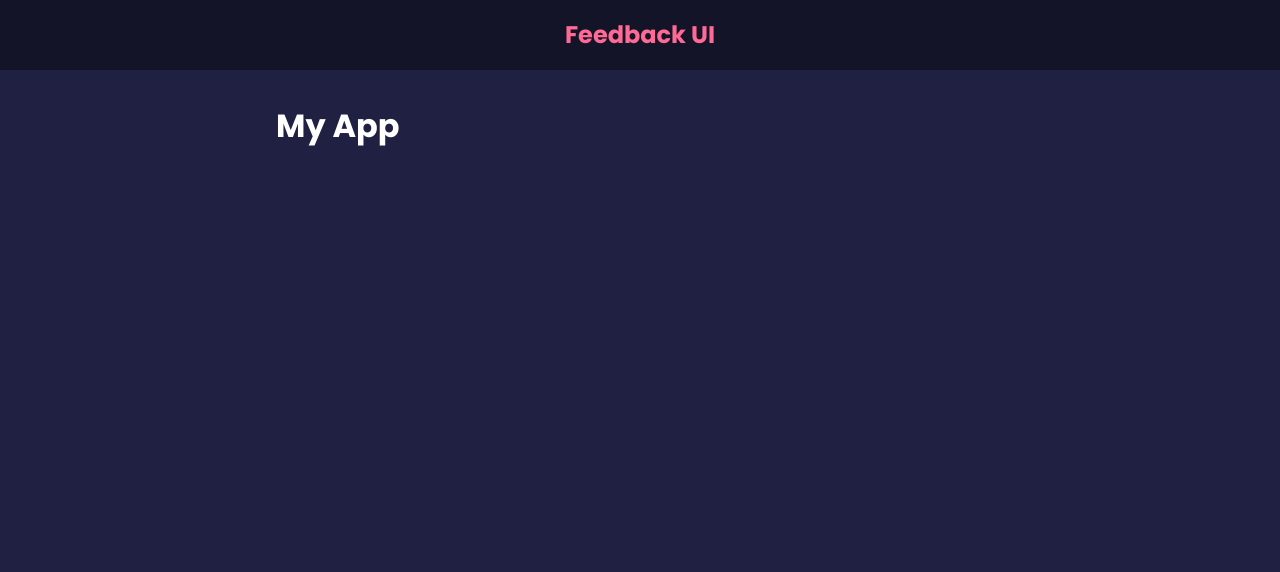
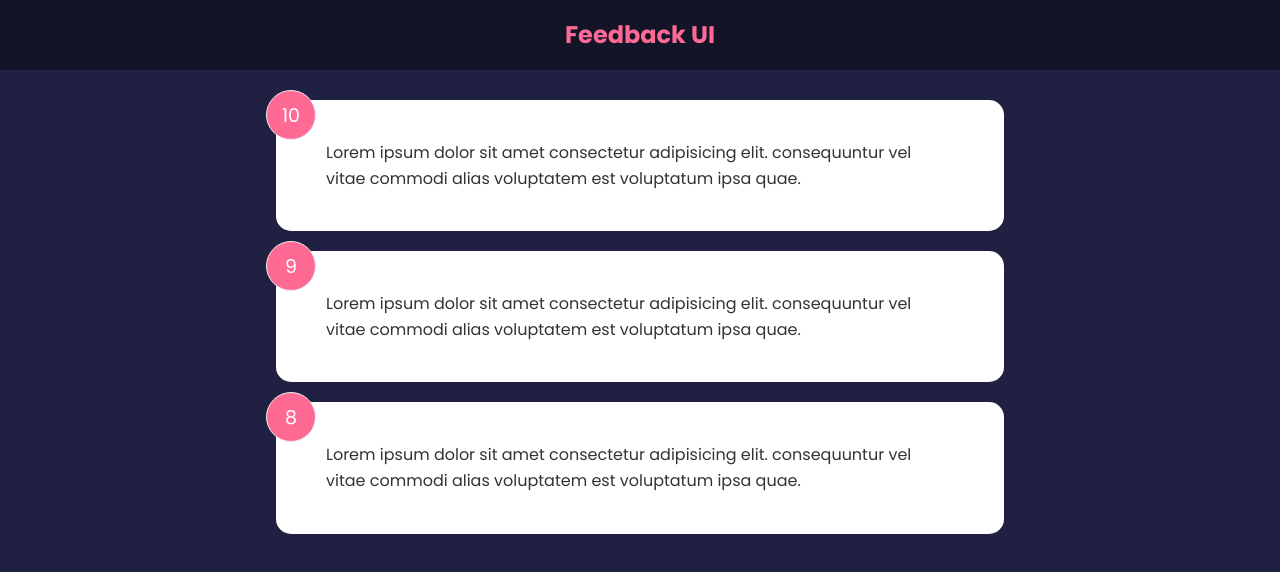
Before and after one commit to babathegreat/feedback-app, a React (Create React App) app: page / in a window 1280 px wide. Shown: the top 572 px of the page. Built offline with nearby package versions, Linux system fonts and the light colour scheme.

Commit message:
Finished FeedbackList. Initial for Card compoennt

```diff
--- a/src/App.js
+++ b/src/App.js
@@ -1,7 +1,26 @@
+
+//Need to import each jsx file we make into the App.js
 import Header from "./components/Header"
+
+//This brings in just one item - want the whole list so don't use
+//import FeedbackItem from "./components/FeedbackItem"
+
+import FeedbackList from "./components/FeedbackList"
+import FeedbackData from "./data/FeedbackData";
+
+//Pass global state down to components so need this
+import {useState} from 'react'
 
 
 function App () {
+
+    //Note here FeedbackData is in () to get the data out of the array.
+    //if use ({}) will get the object not the data.
+    //feedback is the object containing the data in FeedbackData - so we can use this
+    //object later to access it. We use setFeedback to change the data of the object.
+
+    const [feedback, setFeedback] = useState(FeedbackData);
+
     return(
         <>
             {/* JSX comment needs curly brackets - Can set the prop text for this value
@@ -12,7 +31,12 @@ function App () {
 
             <Header />
             <div className ='container'>
-                <h1>My App</h1>
+                {/* Bring Feedbackitem into the jsx here. This displays one item <FeedbackItem /> */}
+                {/* But we want to show more than 1 item so use FeedbackList instead */}
+
+                    {/* Here need to pass in feedback as a prop from our useState in the App */}
+                <FeedbackList feedback={feedback}/>
+
             </div>
         </>
     )
--- a/src/components/FeedbackItem.jsx
+++ b/src/components/FeedbackItem.jsx
@@ -4,17 +4,21 @@
 import React from 'react'
 
 //Hooks begin with ..use..
-import { useState } from 'react'
+//later after we make FeedbackData.jsx - don't need to hardocde this data anymore so
+//remove this state from here.. when do this add {item} to the function call as a prop
+//and comment out the const x2 below
 
-function FeedbackItem() {
+//import { useState } from 'react'
+
+function FeedbackItem({item}) {
 
     //useState to hold data in the component's state instead of hardcoding it.
 
     //the first part 'rating' is the variable name
     //the second part 'setRating' is a function used to update the rating
     //the right side is iniital value - 7
-    const [rating, setRating] = useState(7);
-    const [text, setText] = useState('This is a good example of a feedback item');
+    //const [rating, setRating] = useState(7);
+    //const [text, setText] = useState('This is a good example of a feedback item');
 
     //This creates the variable handleClick which is function calling setRating to change its value to 10.
     //const handleClick = () => {
@@ -38,9 +42,13 @@ function FeedbackItem() {
 
   return (
     //className is being used to style from pre-defined css names...
+
+    //When removed the hardcoded usestate data above - changed below from {rating} {text}
+    // to {item.rating} {item.text}
+
     <div className='card'>
-        <div className='num-display'>{rating}</div>
-        <div className='text-display'>{text}</div>
+        <div className='num-display'>{item.rating}</div>
+        <div className='text-display'>{item.text}</div>
 
         {/* Adding a button that calls handleclick when pressed <button onClick={handleClick}>Click</button>*/}
 
--- /dev/null
+++ b/src/components/FeedbackList.jsx
@@ -0,0 +1,43 @@
+import React from 'react'
+
+//Need to import the FeedbackItem Component as we use it below in our jsx.
+import FeedbackItem from './FeedbackItem'
+
+//pass in the {feedback} prop that we passed in the App.jsx in FeedbackList.
+function FeedbackList({feedback}) {
+
+    //can do a console log to see what it's in the object
+    //console.log(feedback)
+
+    //want to check if there is any feedback or if it's empty if so say no feedback
+    if (!feedback || feedback.length === 0) {
+        return <p>No Feedback Yet</p>
+    }
+
+
+    return (
+    <div className='feedback-list'>
+        {/* example of mapping just the item rating - shows just numbers. Note this
+        uses the object brackets for that item vs below we use the imported component.
+
+        {feedback.map((item)=> (
+            <div>
+                {item.rating}
+            </div>
+        )
+        )} */}
+
+        {/* Below we keep item which is the props passing the data for each item in the feedbacklist
+        We also add attributes of key and item for each item*/}
+
+        {feedback.map((item)=>(
+                <div>
+                    <FeedbackItem key={item.id} item={item}/>
+                </div>
+            )
+        )}
+    </div>
+  )
+}
+
+export default FeedbackList
```
Also changed, not shown: src/components/shared/Card.jsx (added, +12 -0 lines).
